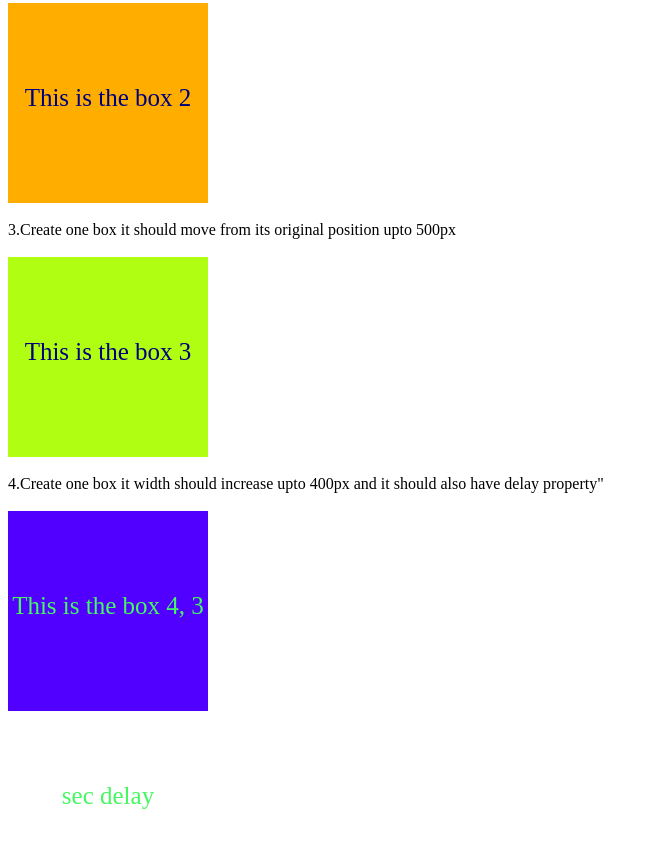
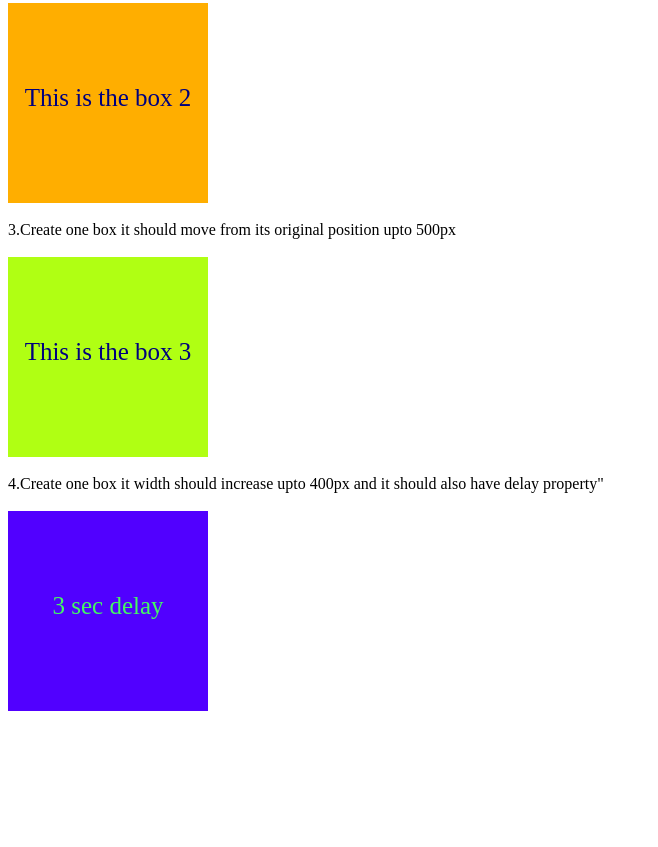
Before and after one commit to Vaidyaakash/extrawork9-ecercise-, a plain HTML site: page index.html in a window 1280 px wide. Shown: the part 313-1160 px from the top of the page, without its empty margins (0-658 px from the left). After the commit the page ends 1032 px from the top, so only its background shows below. Drawn offline with Linux system fonts and the light colour scheme.

Commit message:
Update index.html

```diff
--- a/index.html
+++ b/index.html
@@ -25,7 +25,7 @@
 
     4.Create one box it width should increase upto 400px and it should also have delay property" <br><br>
 
-    <div class="box4">This is the box 4, 3 sec delay</div>
+    <div class="box4">3 sec delay</div>
 
 </body>
 </html>
```
